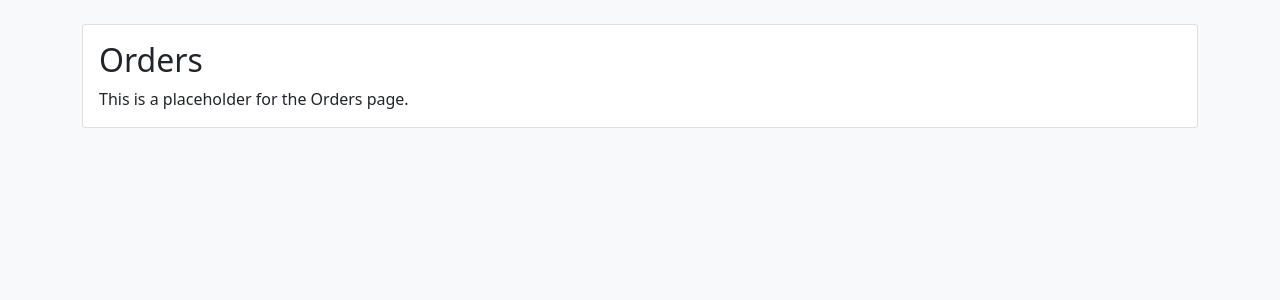
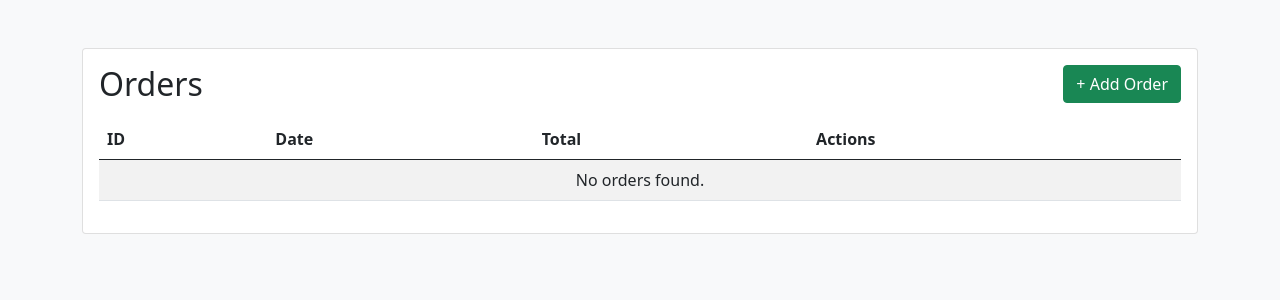
Before and after one commit to rogermle/inventory_app, a Flask app: page /orders in a window 1280 px wide. Shown: the part 56-356 px from the top of the page. Run offline with Flask 3, Linux system fonts and the light colour scheme; some libraries are stand-ins or nearby versions.

Commit message:
Add edit and delete orders

```diff
--- a/app.py
+++ b/app.py
@@ -27,7 +27,109 @@ def hello():
 
 @app.route('/orders')
 def orders():
-    return render_template('orders.html')
+    from models import Order, OrderItem
+    orders = Order.query.order_by(Order.date.desc()).all()
+    return render_template('orders.html', orders=orders)
+
+@app.route('/orders/add', methods=['GET', 'POST'])
+def add_order():
+    from models import Order, OrderItem, InventoryItem
+    if request.method == 'POST':
+        import datetime
+        date = request.form.get('date') or datetime.date.today().isoformat()
+        items = []
+        total = 0.0
+        # Parse dynamic order items from form
+        item_ids = request.form.getlist('item_id[]')
+        quantities = request.form.getlist('quantity[]')
+        prices = request.form.getlist('price[]')
+        for item_id, qty, price in zip(item_ids, quantities, prices):
+            if not item_id or not qty or int(qty) <= 0:
+                continue
+            item = InventoryItem.query.get(int(item_id))
+            if item:
+                price_at_sale = float(price)
+                total += int(qty) * price_at_sale
+                items.append({'item': item, 'quantity': int(qty), 'price_at_sale': price_at_sale})
+        if not items:
+            flash('Please add at least one order item.', 'danger')
+            return redirect(url_for('add_order'))
+        order = Order(date=date, total=total)
+        db.session.add(order)
+        db.session.flush()  # get order.id
+        for entry in items:
+            order_item = OrderItem(
+                order_id=order.id,
+                inventory_item_id=entry['item'].id,
+                quantity=entry['quantity'],
+                price_at_sale=entry['price_at_sale']
+            )
+            db.session.add(order_item)
+        db.session.commit()
+        flash(f'Order #{order.id} added!', 'success')
+        return redirect(url_for('orders'))
+    import datetime
+    inventory_items = InventoryItem.query.order_by(InventoryItem.name).all()
+    today = datetime.date.today().isoformat()
+    return render_template('add_order.html', inventory_items=inventory_items, today=today)
+
+@app.route('/orders/edit/<int:order_id>', methods=['GET', 'POST'])
+def edit_order(order_id):
+    from models import Order, OrderItem, InventoryItem
+    order = Order.query.get_or_404(order_id)
+    if request.method == 'POST':
+        import datetime
+        date = request.form.get('date') or datetime.date.today().isoformat()
+        item_ids = request.form.getlist('item_id[]')
+        quantities = request.form.getlist('quantity[]')
+        prices = request.form.getlist('price[]')
+        items = []
+        total = 0.0
+        for item_id, qty, price in zip(item_ids, quantities, prices):
+            if not item_id or not qty or int(qty) <= 0:
+                continue
+            item = InventoryItem.query.get(int(item_id))
+            if item:
+                price_at_sale = float(price)
+                total += int(qty) * price_at_sale
+                items.append({'item': item, 'quantity': int(qty), 'price_at_sale': price_at_sale})
+        if not items:
+            flash('Please add at least one order item.', 'danger')
+            return redirect(url_for('edit_order', order_id=order.id))
+        order.date = date
+        order.total = total
+        # Remove existing order items
+        OrderItem.query.filter_by(order_id=order.id).delete()
+        for entry in items:
+            order_item = OrderItem(
+                order_id=order.id,
+                inventory_item_id=entry['item'].id,
+                quantity=entry['quantity'],
+                price_at_sale=entry['price_at_sale']
+            )
+            db.session.add(order_item)
+        db.session.commit()
+        flash(f'Order #{order.id} updated!', 'success')
+        return redirect(url_for('orders'))
+    inventory_items = InventoryItem.query.order_by(InventoryItem.name).all()
+    order_items = OrderItem.query.filter_by(order_id=order.id).all()
+    today = order.date.isoformat() if hasattr(order.date, 'isoformat') else str(order.date)
+    return render_template('edit_order.html', order=order, order_items=order_items, inventory_items=inventory_items, today=today)
+
+from sqlalchemy.exc import IntegrityError
+@app.route('/orders/delete/<int:order_id>', methods=['POST'])
+def delete_order(order_id):
+    from models import Order, OrderItem
+    order = Order.query.get_or_404(order_id)
+    try:
+        OrderItem.query.filter_by(order_id=order.id).delete()
+        db.session.delete(order)
+        db.session.commit()
+        flash(f'Order #{order.id} deleted!', 'success')
+    except IntegrityError:
+        db.session.rollback()
+        flash(f'Cannot delete order #{order.id}: it is referenced elsewhere.', 'danger')
+    return redirect(url_for('orders'))
 
 from flask import request, redirect, url_for, flash
 
--- a/templates/orders.html
+++ b/templates/orders.html
@@ -1,10 +1,43 @@
 {% extends 'base.html' %}
 {% block title %}Orders | Inventory Management System{% endblock %}
 {% block content %}
-  <div class="card">
+  <div class="card mt-4">
     <div class="card-body">
-      <h2 class="card-title">Orders</h2>
-      <p class="card-text">This is a placeholder for the Orders page.</p>
+      <div class="d-flex justify-content-between align-items-center mb-3">
+        <h2 class="card-title mb-0">Orders</h2>
+        <a href="{{ url_for('add_order') }}" class="btn btn-success">+ Add Order</a>
+      </div>
+      <table class="table table-striped">
+        <thead>
+          <tr>
+            <th>ID</th>
+            <th>Date</th>
+            <th>Total</th>
+            <th>Actions</th>
+          </tr>
+        </thead>
+        <tbody>
+          {% for order in orders %}
+          <tr>
+            <td>{{ order.id }}</td>
+            <td>{{ order.date }}</td>
+            <td>${{ '%.2f'|format(order.total) }}</td>
+            <td>
+              <a href="{{ url_for('edit_order', order_id=order.id) }}" class="btn btn-sm btn-primary" title="Edit">
+                <i class="bi bi-pencil"></i>
+              </a>
+              <form action="{{ url_for('delete_order', order_id=order.id) }}" method="POST" style="display:inline;">
+                <button type="submit" class="btn btn-sm btn-danger" title="Delete" onclick="return confirm('Are you sure you want to delete this order?');">
+                  <i class="bi bi-trash"></i>
+                </button>
+              </form>
+            </td>
+          </tr>
+          {% else %}
+          <tr><td colspan="4" class="text-center">No orders found.</td></tr>
+          {% endfor %}
+        </tbody>
+      </table>
     </div>
   </div>
 {% endblock %}
```
Also changed, not shown: templates/add_order.html (added, +85 -0 lines), templates/edit_order.html (added, +89 -0 lines), templates/inventory.html (+21 -7 lines).
